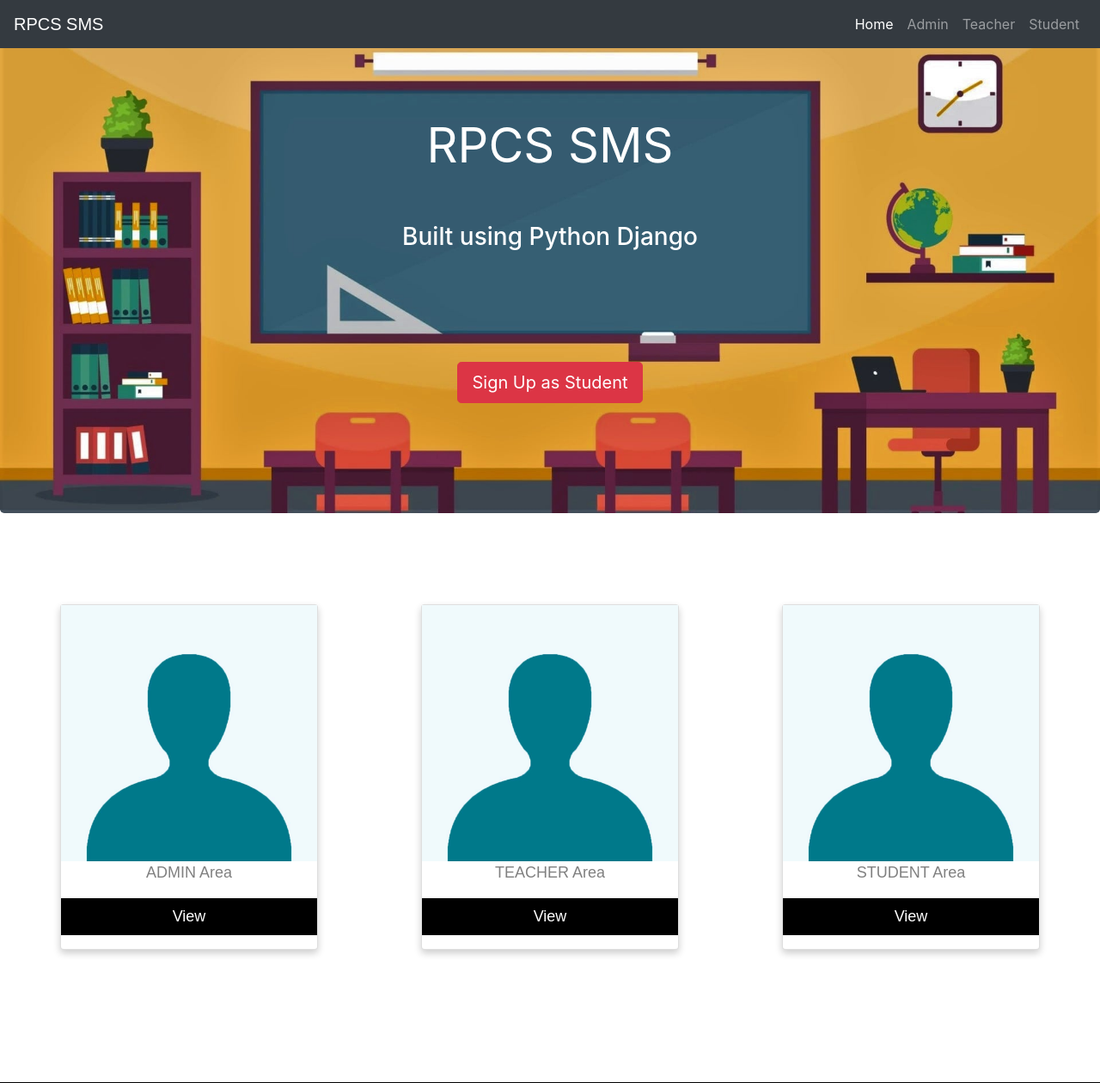
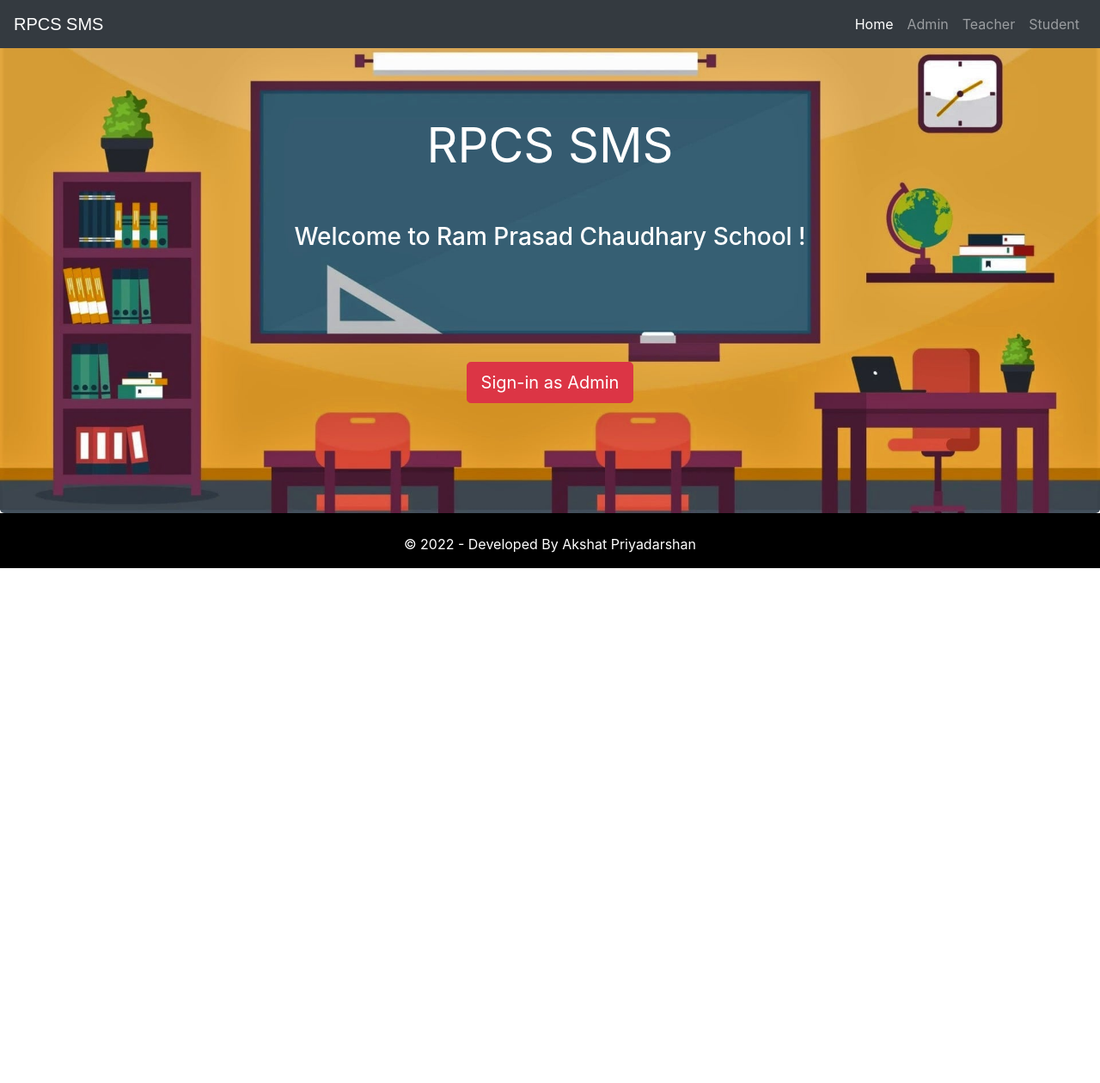
Before and after one commit to akshatpriyadarshan/Django-SMS, a Django app: page / in a window 1280 px wide. Shown: the top 1260 px of the page at 86% size. After the commit the page ends 661 px from the top, so only its background shows below. Run offline with Django 3.2, Linux system fonts and the light colour scheme; some libraries are stand-ins or nearby versions.

Commit message:
from Office Laptop

```diff
--- a/templates/school/admin_add_student.html
+++ b/templates/school/admin_add_student.html
@@ -46,7 +46,7 @@
 </head>
 
 <!--
-written By : sumit kumar
+written By : Akshat Priyadarshan
 -->
 
 <!------ signup page for student by admin(sumit)  ---------->
--- a/templates/school/admin_approve_student.html
+++ b/templates/school/admin_approve_student.html
@@ -69,6 +69,6 @@
 
 
 <!--
-      written By : sumit kumar
+      written By : Akshat Priyadarshan
       -->
 {% endblock content %}
--- a/templates/school/admin_approve_teacher.html
+++ b/templates/school/admin_approve_teacher.html
@@ -29,7 +29,7 @@
 
 
 <!--
-written By : sumit kumar
+written By : Akshat Priyadarshan
 -->
 
 <div class="container">
@@ -73,7 +73,7 @@ written By : sumit kumar
 </div>
 
 <!--
-      written By : sumit kumar
+      written By : Akshat Priyadarshan
       -->
 
 {% endblock content %}
--- a/templates/school/admin_student.html
+++ b/templates/school/admin_student.html
@@ -120,7 +120,7 @@
               <h6 class="m-b-20">View Student Fee</h6>
             </a>
             <br>
-            <h2 class="text-right"><i class="fas fa-dollar f-left"></i></h2>
+            <h2 class="text-right"><i class="fas fa-rupee-sign f-left"></i></h2>
           </div>
         </div>
       </div>
@@ -131,7 +131,7 @@
 
 
   <!--
-written By : sumit kumar
+written By : Akshat Priyadarshan
 -->
 
   <script src="http://netdna.bootstrapcdn.com/bootstrap/4.0.0-beta/js/bootstrap.min.js"></script>
--- a/templates/school/admin_teacher.html
+++ b/templates/school/admin_teacher.html
@@ -120,7 +120,7 @@
               <h6 class="m-b-20">View Teachers Salary</h6>
             </a>
             <br>
-            <h2 class="text-right"><i class="fas fa-dollar f-left"></i></h2>
+            <h2 class="text-right"><i class="fas fa-rupee-sign f-left"></i></h2>
           </div>
         </div>
       </div>
--- a/templates/school/admin_view_teacher.html
+++ b/templates/school/admin_view_teacher.html
@@ -27,7 +27,7 @@
 
 
 <!--
-written By : sumit kumar
+written By : Akshat Priyadarshan
 -->
 
 <div class="container">
--- a/templates/school/adminlogin.html
+++ b/templates/school/adminlogin.html
@@ -98,7 +98,7 @@
 
   <br><br><br>
   <!--
-written By : sumit kumar
+written By : Akshat Priyadarshan
 -->
   {% include "school/footer.html" %}
 </body>
--- a/templates/school/index.html
+++ b/templates/school/index.html
@@ -48,25 +48,14 @@
     <h1 class="display-4 glow"><b>RPCS SMS</b></h1>
 
     <br><br>
-    <h3 class="text-center" style="color:white;">Built using Python Django</h3>
+    <h3 class="text-center" style="color:white;">Welcome to Ram Prasad Chaudhary School !</h3>
     <br><br><br><br><br>
     <p class="lead">
-      <a class="btn btn-danger btn-lg" href="/studentsignup" role="button">Sign Up as Student</a>
+      <a class="btn btn-danger btn-lg" href="/adminlogin" role="button">Sign-in as Admin</a>
     </p>
     <br><br>
   </div>
 
-  <br>
-  <br>
-  <br><br>
-
-  {% include "school/admin_teacher_student_card.html" %}
-
-  <br><br>
-  <br>
-  <br>
-  <br>
-  <br>
   {% include "school/footer.html" %}
 </body>
 
--- a/templates/school/student_dashboard_cards.html
+++ b/templates/school/student_dashboard_cards.html
@@ -102,7 +102,7 @@
         <div class="card bg-c-pink order-card">
           <div class="card-block">
             <h6 class="m-b-20">Fee</h6>
-            <h2 class="text-right"><i class="fas fa-dollar f-left"></i></h2>
+            <h2 class="text-right"><i class="fas fa-rupee-sign f-left"></i></h2>
             <p><span style="font-size: 20px;">{{fee}}</span></p>
           </div>
         </div>
--- a/templates/school/teacher_dashboard_cards.html
+++ b/templates/school/teacher_dashboard_cards.html
@@ -102,7 +102,7 @@
         <div class="card bg-c-pink order-card">
           <div class="card-block">
             <h6 class="m-b-20">Salary</h6>
-            <h2 class="text-right"><i class="fas fa-dollar f-left"></i></h2>
+            <h2 class="text-right"><i class="fas fa-rupee-sign f-left"></i></h2>
             <p><span style="font-size: 20px;">{{salary}}</span></p>
           </div>
         </div>
--- a/templates/school/teacher_take_attendance.html
+++ b/templates/school/teacher_take_attendance.html
@@ -29,7 +29,7 @@
 </head>
 
 <!--
-written By : sumit kumar
+written By : Akshat Priyadarshan
 -->
 
 
--- a/templates/school/teacherlogin.html
+++ b/templates/school/teacherlogin.html
@@ -98,7 +98,7 @@
 
   <br><br><br>
   <!--
-written By : sumit kumar
+written By : Akshat Priyadarshan
 -->
   {% include "school/footer.html" %}
 </body>
--- a/templates/school/teachersignup.html
+++ b/templates/school/teachersignup.html
@@ -109,7 +109,7 @@
 
 
   <!--
-        written By : sumit kumar
+        written By : Akshat Priyadarshan
         -->
 
 
```
Also changed, not shown: templates/school/admin_dashboard_cards.html (+4 -3 lines), templates/school/adminbase.html (+9 -6 lines), .spyproject/config/workspace.ini, db.sqlite3, 1 other file.
